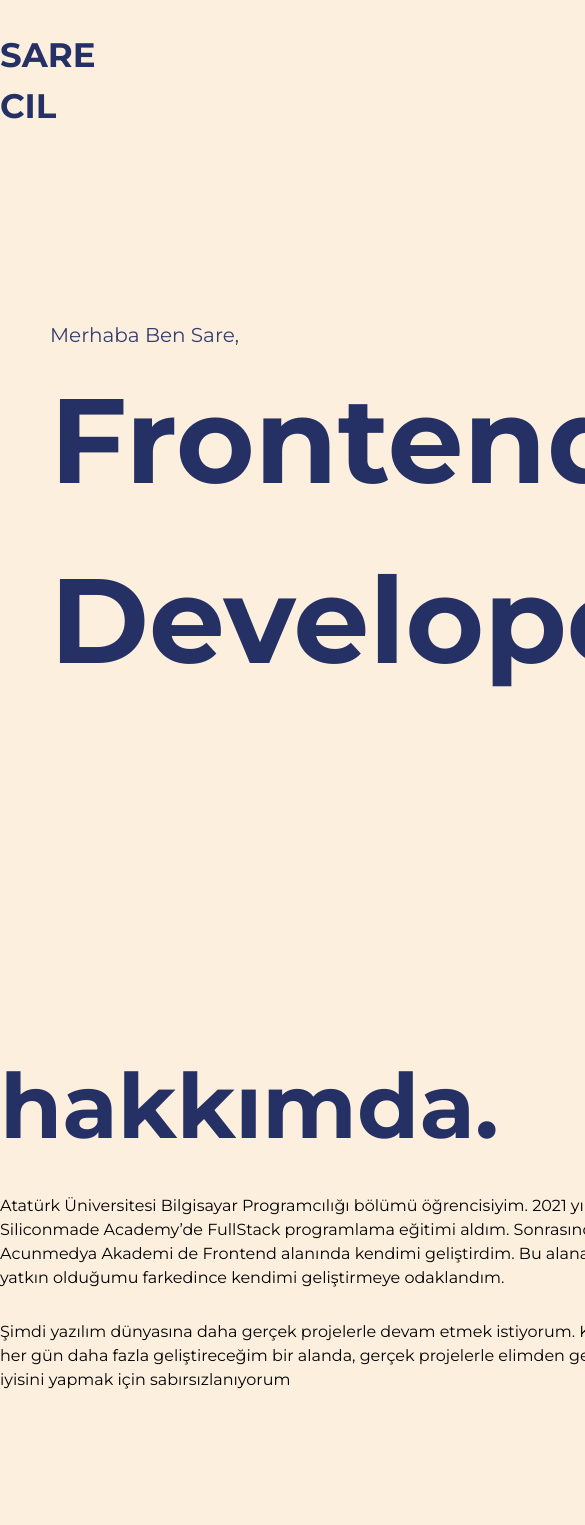
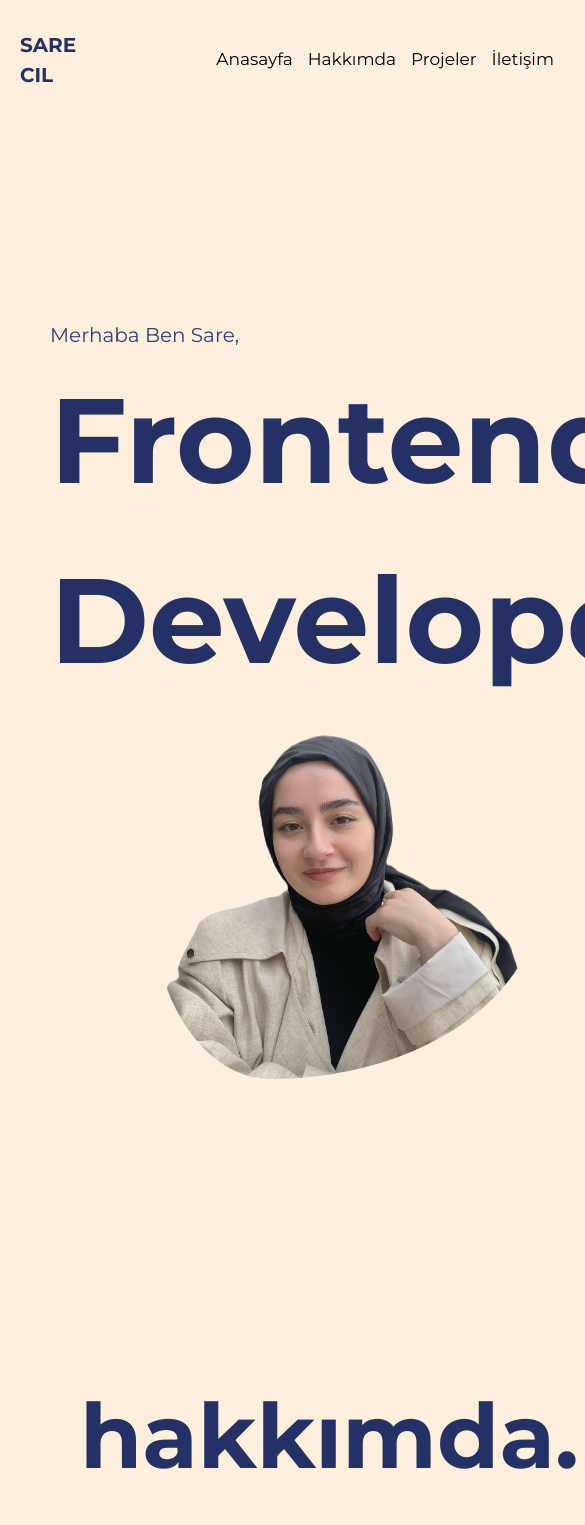
Before and after one commit to sareecil/myPortfolio, a React (Vite) app: page / in a window 390 px wide. Shown: the top 1525 px of the page, 585 px wide, since content can reach past the window. Built offline with nearby package versions, Linux system fonts and the light colour scheme.

Commit message:
responsive duzenlemesi

```diff
--- a/src/App.css
+++ b/src/App.css
@@ -21,6 +21,7 @@ body {
 .container {
   margin: 0 auto;
   width: 1440px;
+  display: grid;
 }
 
 .title a {
@@ -43,6 +44,7 @@ body {
   gap: 800px;
   position: fixed;
   z-index: 1000;
+  grid-area: navbar;
 }
 
 
@@ -60,6 +62,7 @@ body {
   gap: 200px;
   padding-bottom: 70px;
   padding-top: 230px;
+  grid-area: hero;
 }
 
 .hero h1 {
@@ -70,6 +73,11 @@ body {
 .left {
   margin-top: 90px;
   margin-left: 50px;
+  grid-area: left-a;
+}
+
+.right {
+  grid-area: right-a;
 }
 
 .right img{
@@ -80,6 +88,7 @@ body {
 .about {
   margin-top: 220px;
   width: 660px;
+  grid-area: about;
 }
 
 .about h1 {
@@ -95,6 +104,7 @@ body {
 .me-part {
   margin-left: 430px;
   margin-top: 140px;
+  grid-area: me-part;
 }
 
 .part-one {
@@ -115,6 +125,7 @@ body {
 
 .work {
   padding-top: 80px;
+  grid-area: work;
 }
 
 .work h1 {
@@ -153,6 +164,7 @@ body {
 
 .contact {
   margin-bottom: 60px;
+  grid-area: contact;
 }
 
 .contact h1 {
@@ -175,3 +187,60 @@ body {
 .box a {
   margin-top: 2px;
 }
+
+@media (max-width: 769px) {
+
+  .left {
+    display: grid;
+  }
+
+  .right {
+    display: grid;
+  }
+
+  .container {
+    grid-template-columns:1fr ;
+    grid-template-areas: "navbar navbar"
+    "left-a"
+    "right-a";
+  }
+
+  .hero {
+    display: block;
+  }
+
+  .right img {
+    padding-left: 150px;;
+  }
+
+  .title h1 {
+    font-size: 20px;
+    padding-left: 20px;
+  }
+
+  .navbar {
+    gap: 140px;
+  }
+  .links {
+    gap: 15px;
+  }
+
+  .about {
+    padding-left: 80px;
+  }
+
+  .me-part {
+    margin-left: 50px;
+    width: 650px;
+  }
+  .work {
+    padding-left: 80px;
+  }
+  .img {
+    display: block;
+  }
+
+  .contact {
+    padding-left: 80px;
+  }
+}
```
